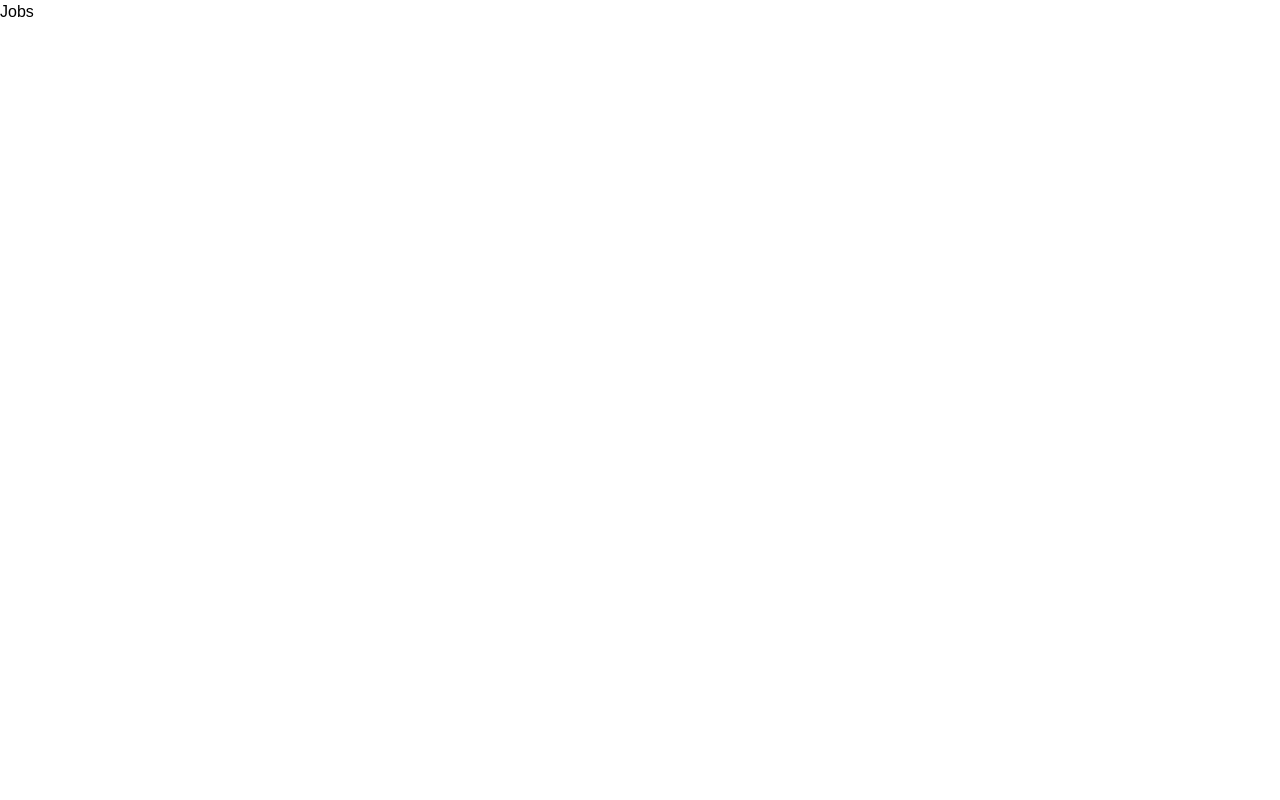
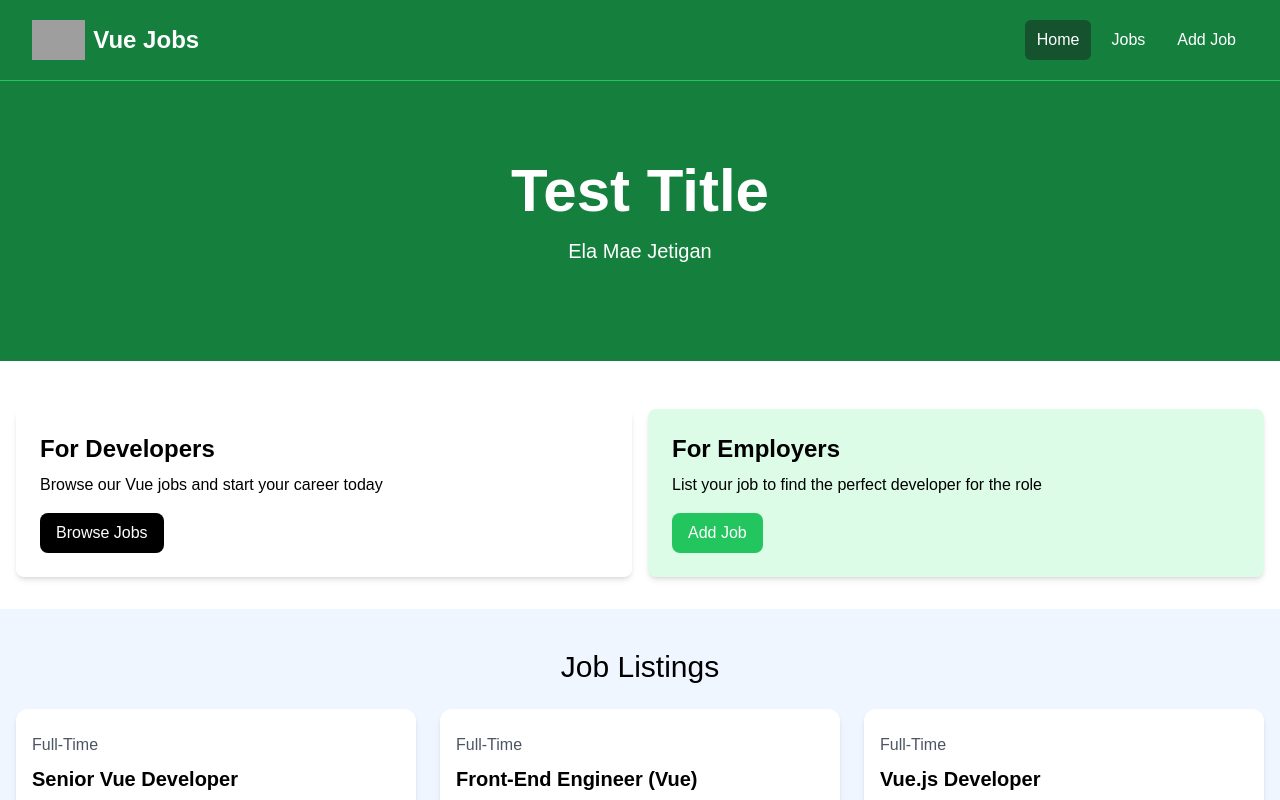
Before and after one commit to Mattseph/Jobs, a Vue app: page / in a window 1280 px wide. Shown: the top 800 px of the page. Built offline with nearby package versions, Linux system fonts and the light colour scheme; grey boxes are pictures that could not be loaded.

Commit message:
Edit: Add Navbar, Hero, HomeCards, JobListings.vue Files

```diff
--- a/src/App.vue
+++ b/src/App.vue
@@ -1,3 +1,13 @@
+<script setup>
+import Navbar from "@/components/Navbar.vue";
+import Hero from "@/components/Hero.vue";
+import HomeCards from "@/components/HomeCards.vue";
+import JobListings from "@/components/JobListings.vue";
+</script>
+
 <template>
-  <h1>Jobs</h1>
+  <Navbar />
+  <Hero title="Test Title" subtitle="Ela Mae Jetigan" />
+  <HomeCards />
+  <JobListings :limit="3" :showButton="true"/>
 </template>
```
